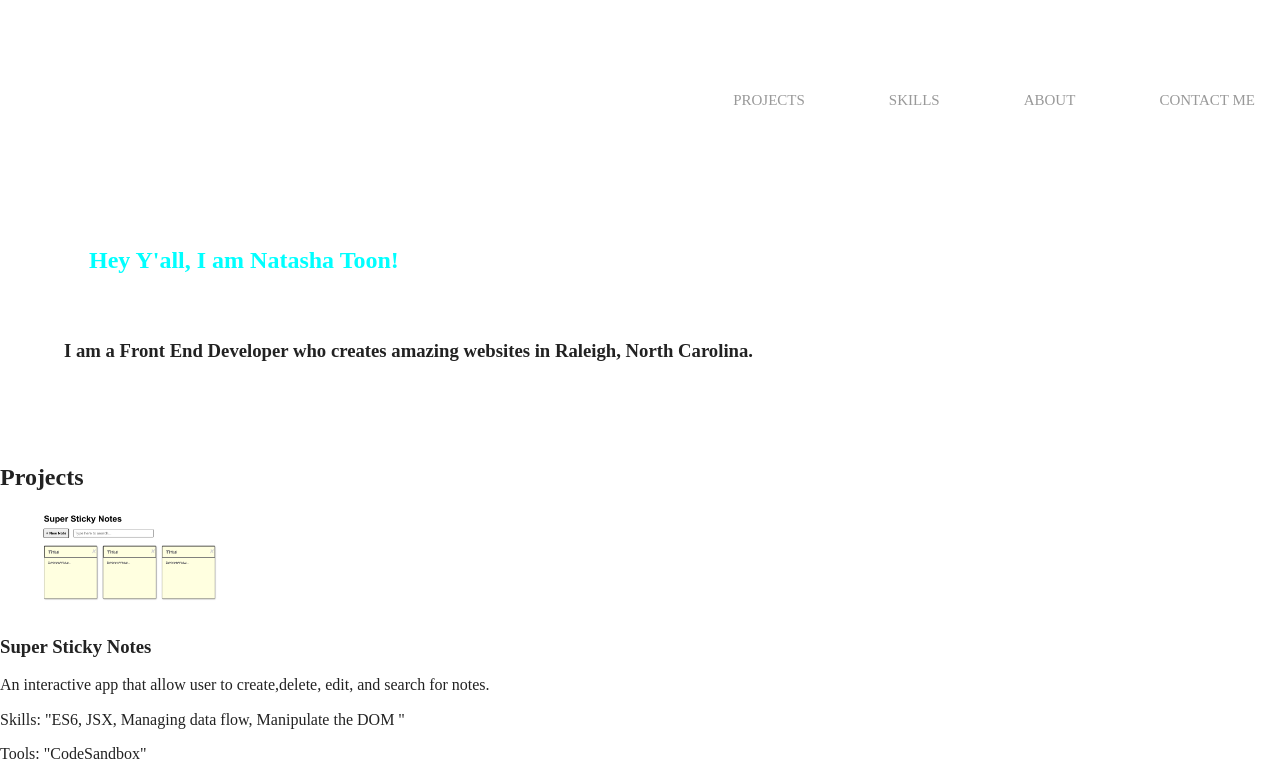
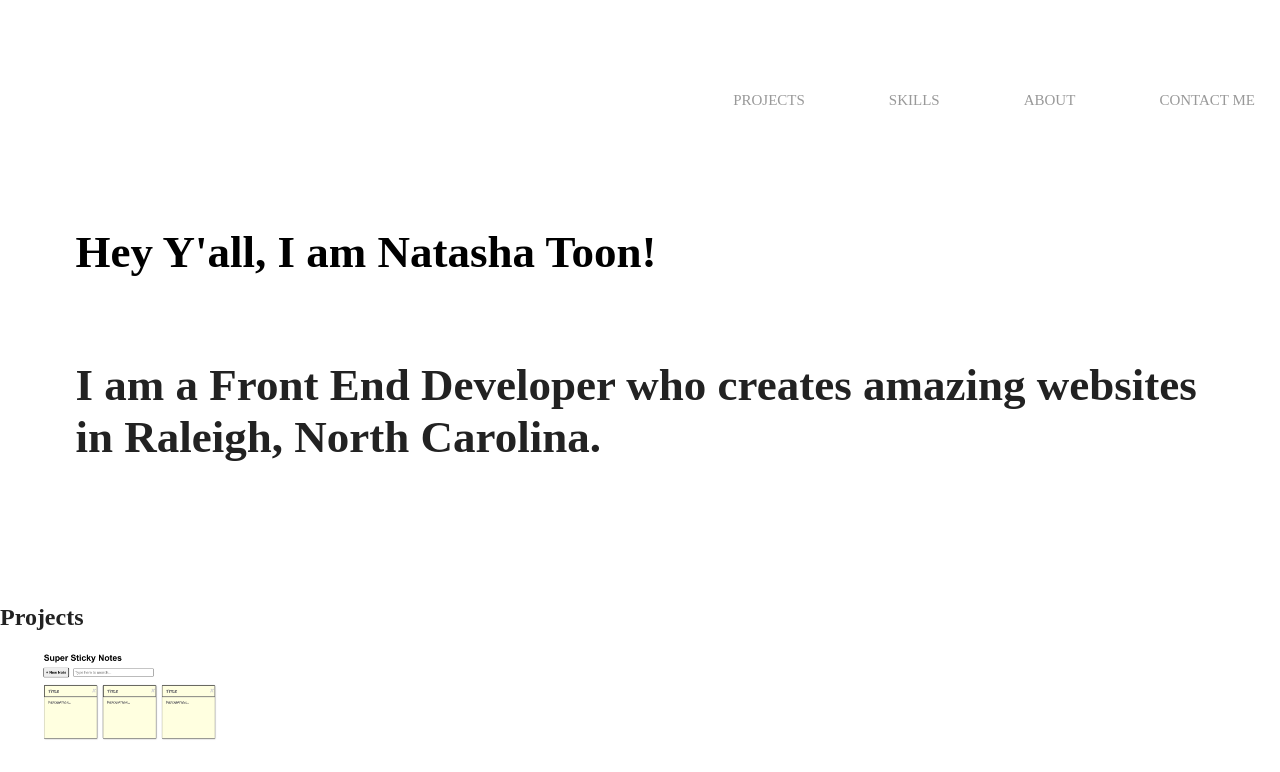
Before and after one commit to Tashatoon/Natasha-Portfolio, a website built with Parcel: page index.html in a window 1280 px wide. Shown: the top 772 px of the page. Built offline with nearby package versions, Linux system fonts and the light colour scheme.

Commit message:
updated heading

```diff
--- a/css/main.css
+++ b/css/main.css
@@ -21,9 +21,14 @@ header h2 {
   width: 800px;
   clear: both;
   line-height: 80px;
-  color: aqua;
-  padding: 20px 0 20px 25px;
+  font-size: 45px;
+  color: black;
+  padding: 1%;
+}
 
+header h3 {
+  font-size: 45px;
+  padding: 1%;
 }
 nav {
   float: right;
```
